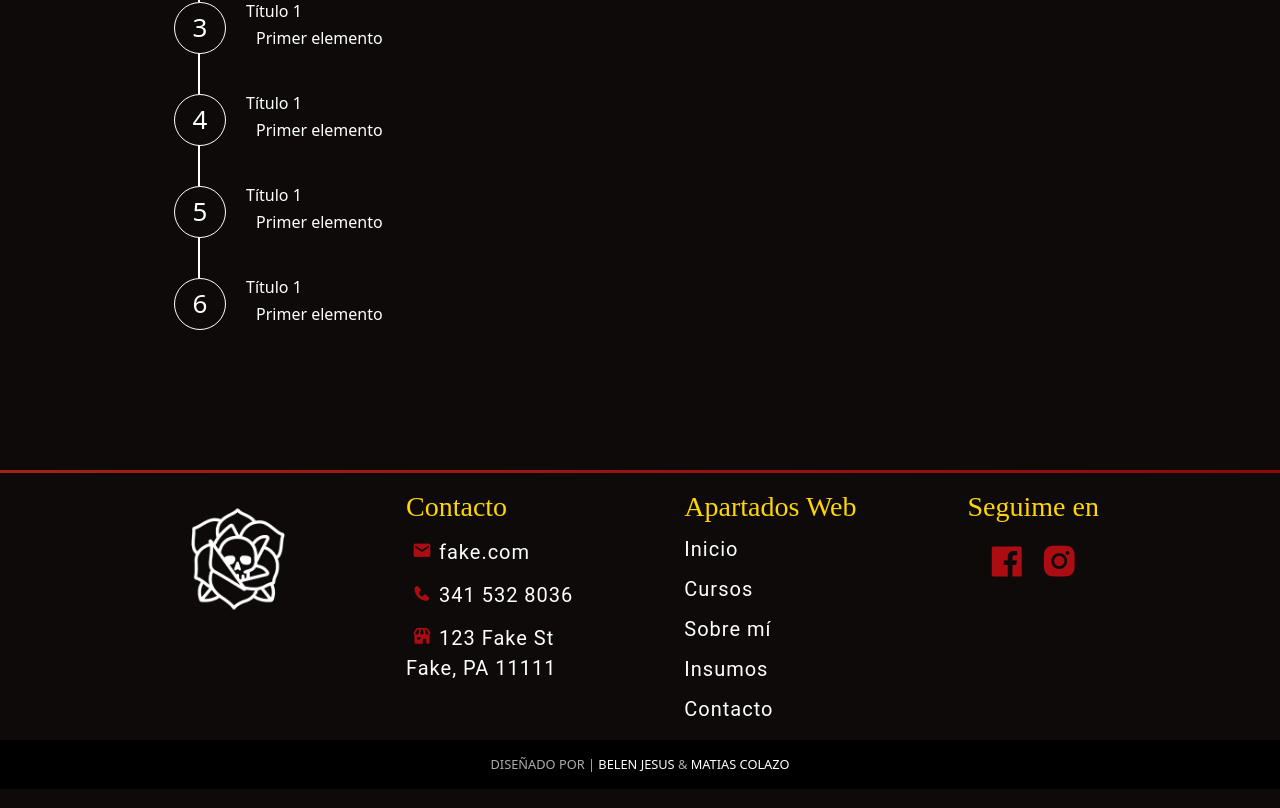
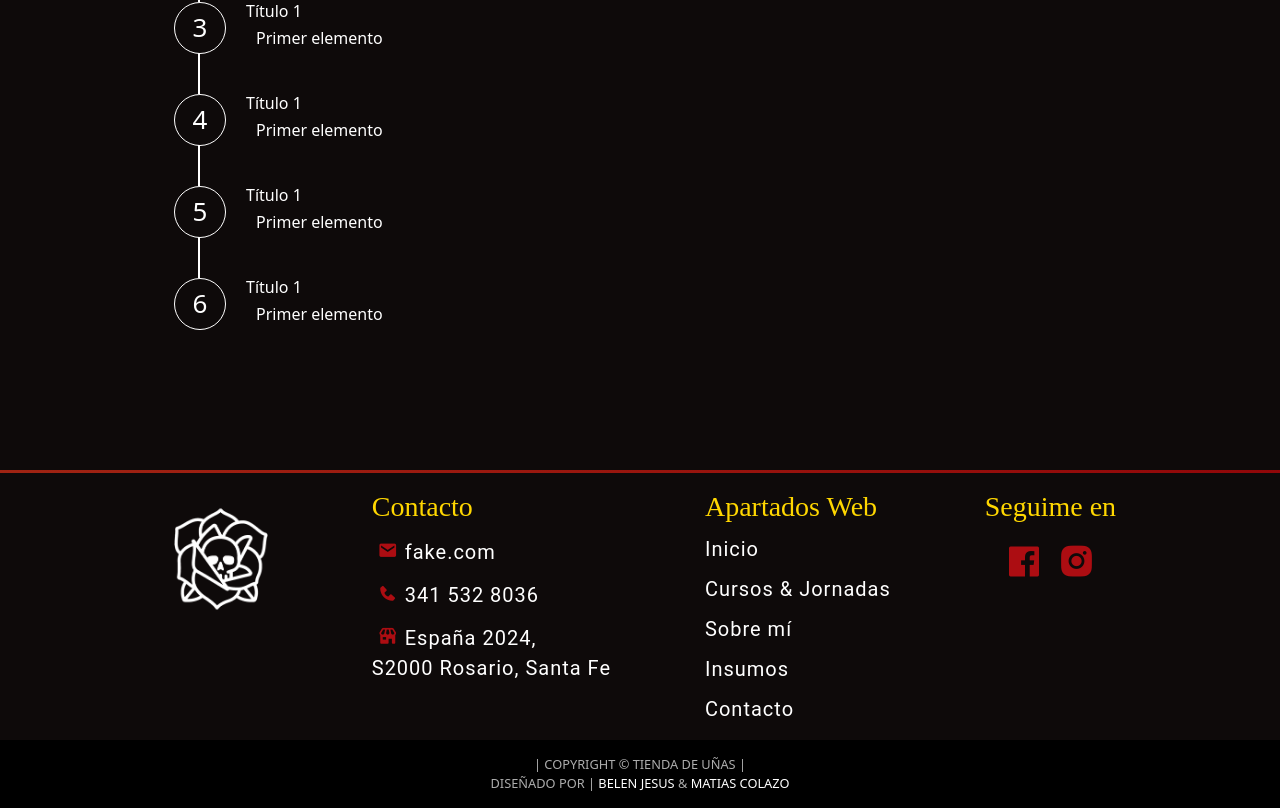
Before and after one commit to MatiasColazo1/tdu-page, an Angular app in the folder Cliente/: page /cursos in a window 1280 px wide. Shown: the part 974-1782 px from the top of the page. Built offline with nearby package versions, Linux system fonts and the light colour scheme; a web font is replaced by a local one.

Commit message:
arreglos en footer

```diff
--- a/Cliente/src/app/components/footer/footer.component.css
+++ b/Cliente/src/app/components/footer/footer.component.css
@@ -34,9 +34,6 @@ footer .centered .footer-logo {
   color: #000;
 }
 
-footer .centered .footer-logo:hover {
-  width: 9%;
-}
 
 footer .centered .footer-logo img.logo {
   padding: 10px;
--- a/Cliente/src/app/components/footer/footer.component.html
+++ b/Cliente/src/app/components/footer/footer.component.html
@@ -7,14 +7,14 @@
     <div class="footer-contact">
       <h3>Contacto</h3>
       <p><i class='bx bxs-envelope'></i><a href="mailto:">fake.com</a></p>
-      <p><i class='bx bxs-phone'></i><a href="tel:">341 532 8036</a></p>
-      <p><i class='bx bxs-store' ></i><a href="">123 Fake St<br />Fake, PA 11111</a></p>
+      <p><i class='bx bxs-phone'></i><a href="https://wa.me/3412525386" target="_blank">341 532 8036</a></p>
+      <p><i class='bx bxs-store' ></i><a href="https://www.google.com/maps/place/Tienda+de+U%C3%B1as+%7C+Sal%C3%B3n%2F+Escuela+y+Rock%26roll/@-32.9596515,-60.6502414,21z/data=!4m15!1m8!3m7!1s0x95b7ab0cdd5e702b:0xbe70d691f639ff72!2sEspa%C3%B1a+2022,+S2000+Rosario,+Santa+Fe!3b1!8m2!3d-32.9595713!4d-60.650295!16s%2Fg%2F11k5bmycld!3m5!1s0x95b7ab13aba71c91:0xddf20553214be84!8m2!3d-32.95956!4d-60.6503982!16s%2Fg%2F11c6vb3kqx?entry=ttu" target="_blank">España 2024,<br />S2000 Rosario, Santa Fe</a></p>
     </div>
     <div class="footer-contact">
       <h3>Apartados Web</h3>
       <ul class="footer-links">
         <li><a routerLink="/inicio">Inicio</a></li>
-        <li><a routerLink="/cursos-y-jornadas">Cursos</a></li>
+        <li><a routerLink="/cursos-y-jornadas">Cursos & Jornadas</a></li>
         <li><a routerLink="/sobremi">Sobre mí</a></li>
         <li><a routerLink="/insumos">Insumos</a></li>
         <li><a routerLink="/contacto">Contacto</a></li>
@@ -24,13 +24,16 @@
       <h3>Seguime en</h3>
       <ul class="footer-links">
         <div class="social">
-          <i class='bx bxl-facebook-square'><a href="https://www.facebook.com/" class="facebook"></a></i>
-          <i class='bx bxl-instagram-alt'><a href="https://www.instagram.com/" class="instagram"></a></i>
+          <a href="https://www.facebook.com/p/Tienda-de-U%C3%B1as-Sal%C3%B3n-EscuelaRockandRoll-100046421606458" target="_blank" class="facebook"><i class='bx bxl-facebook-square'></i></a>
+          <a href="https://www.instagram.com/tdu_valesosa/" target="_blank" class="instagram"><i class='bx bxl-instagram-alt'></i></a>
         </div>
       </ul>
     </div>
   </div>
   <div class="bottom-bar">
+    <div>
+      | Copyright © Tienda de Uñas |
+    </div>
     Diseñado por | <a href="https://kiri-1.github.io/BlogUXUI/index.html">Belen Jesus</a> & <a
       href="https://matias.dev.ar/">Matias Colazo</a>
   </div>
```
